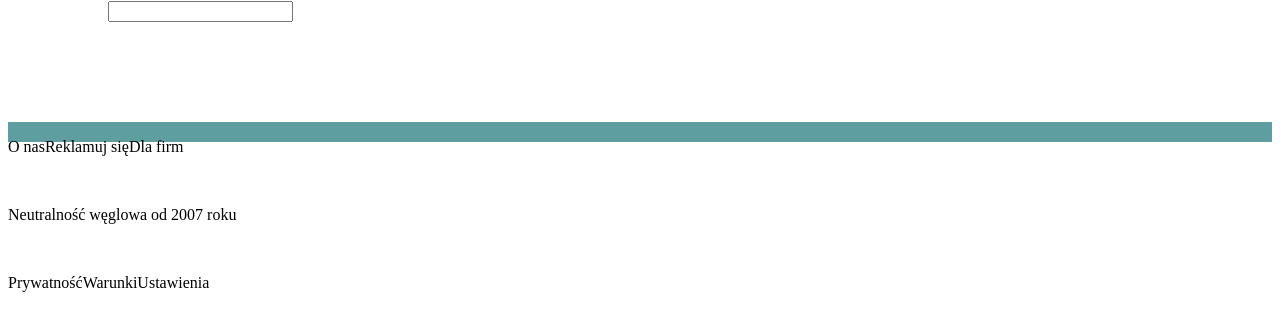
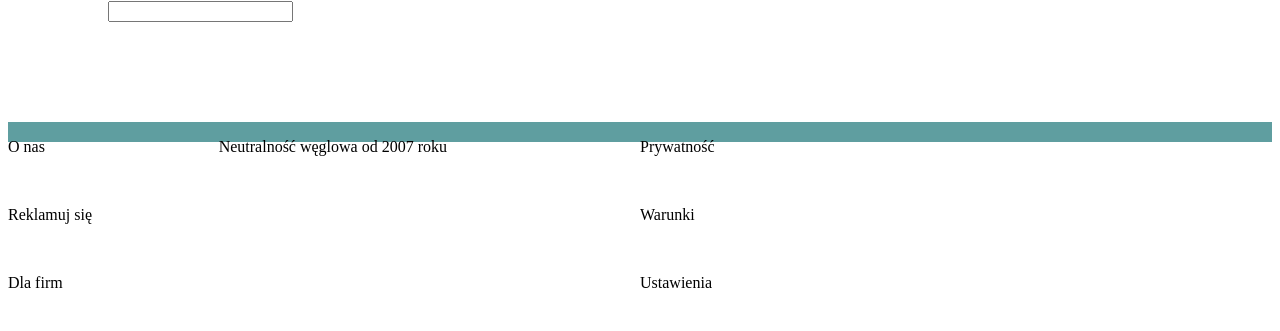
Before and after one commit to milenapwkcz/milenapwkcz.github.io, a PHP site: page / in a window 1280 px wide. Shown: the part 277-608 px from the top of the page. Run offline with PHP 8.4, Linux system fonts and the light colour scheme.

Commit message:
Update main.css

```diff
--- a/google/main.css
+++ b/google/main.css
@@ -34,8 +34,6 @@
 img
 {
     display: flex;
-    justify-items: center;
-    align-items: center;
     width: 280px;
     height: 150px;
 }
@@ -44,25 +42,27 @@ img
 {
     display: grid;
     grid-area: pasekdol;
+    grid-template-columns: 1fr 2fr 3fr;
+    grid-template-areas: "lewy srodek prawy";
     background-color: cadetblue;
 }
 
 .etykiety2
 {
-    display: flex;
-    flex-direction: row;
+    display: grid;
+    grid-area: lewy;
 }
 
 .etykiety3
 {
-    display: flex;
-    flex-direction: row;
+    display:grid;
+    grid-area: prawy;
 }
 
 .etykiety4
 {
-    display: flex;
-    flex-direction: row;
+    display: grid;
+    grid-area: srodek;
 }
 
 /*.pasekdollewy
```
